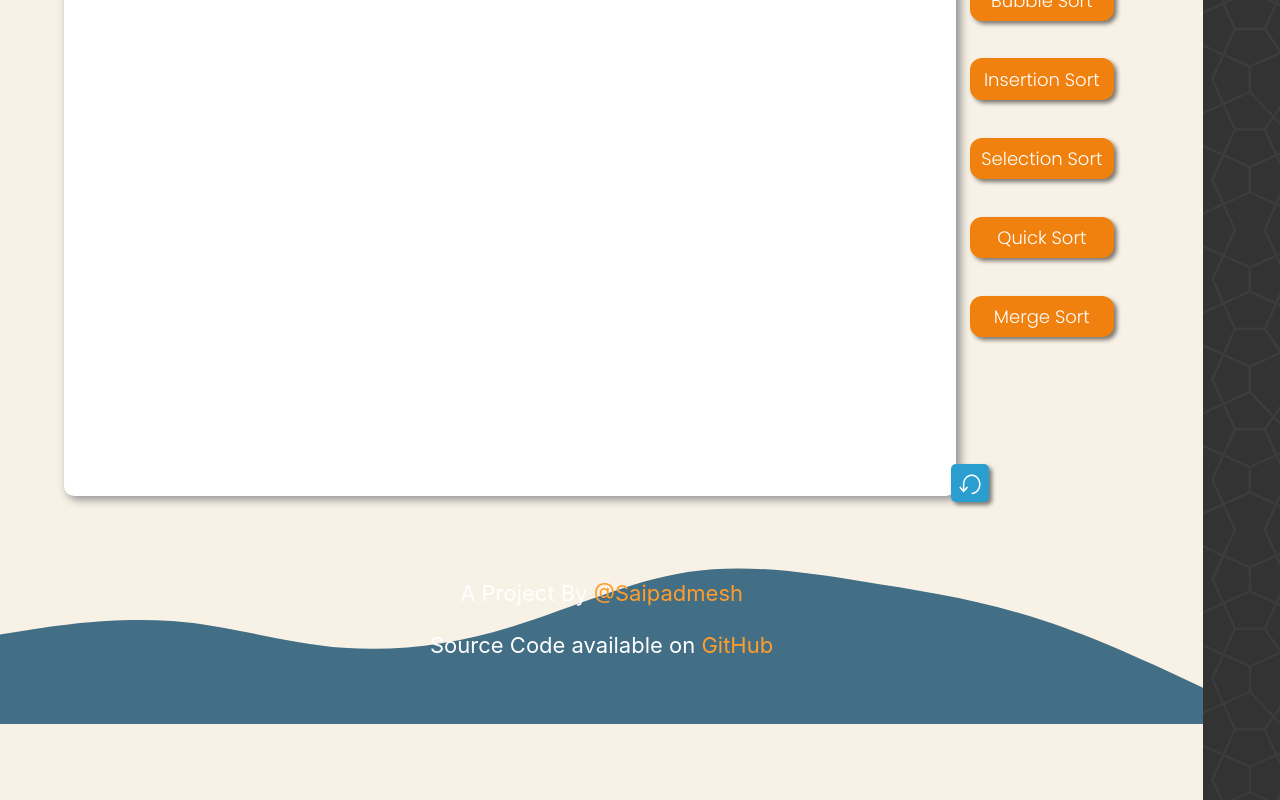
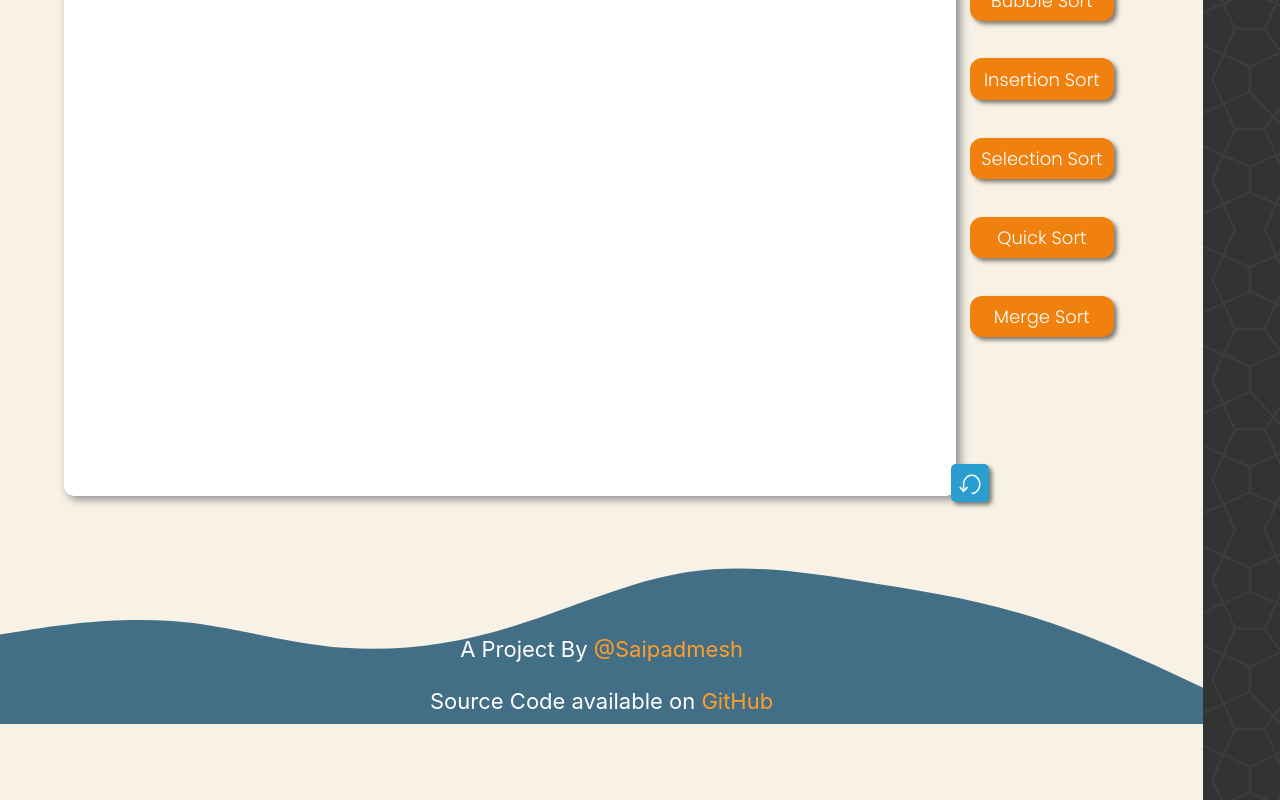
Before and after one commit to Saipadmesh/Algorithm_Visualizer, a React (Create React App) app: page / in a window 1280 px wide. Shown: the part 314-1114 px from the top of the page. Built offline with nearby package versions, Linux system fonts and the light colour scheme.

Commit message:
Update node.module.css

```diff
--- a/src/node.module.css
+++ b/src/node.module.css
@@ -68,7 +68,7 @@
 .footer {
   position: relative;
   width: 94vw;
-  top: 23vh;
+  top: 30vh;
 
   z-index: 9;
   justify-items: center;
```
